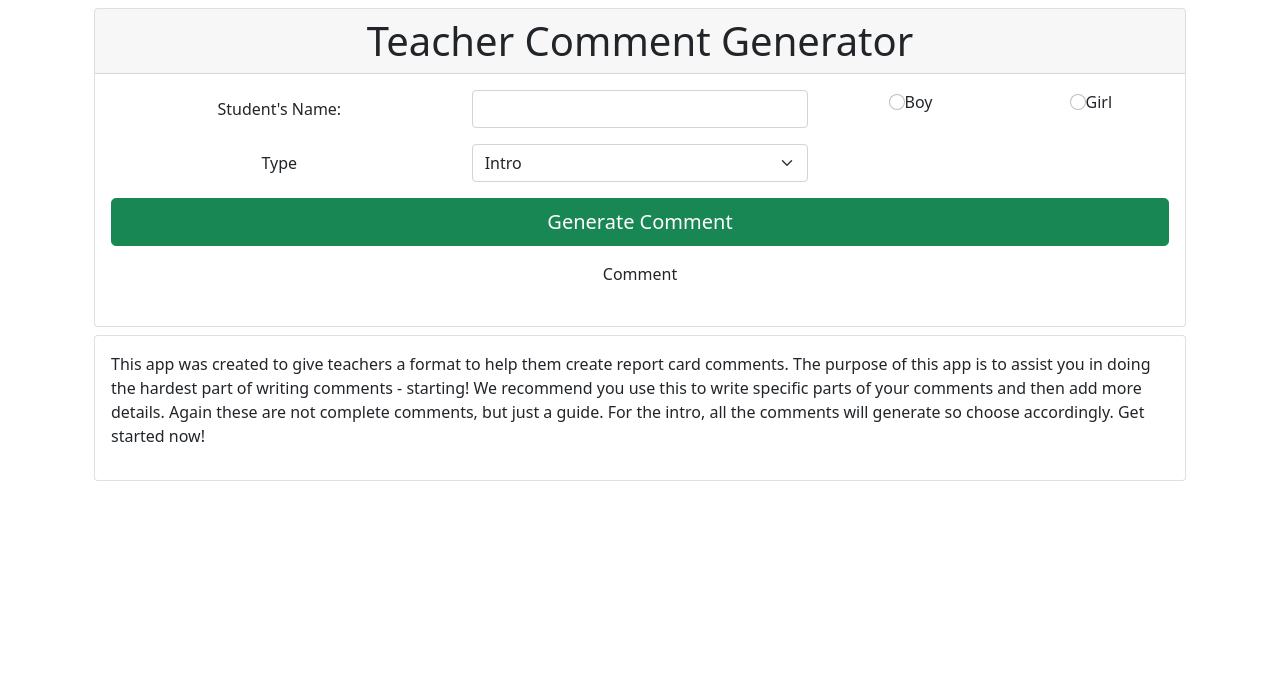
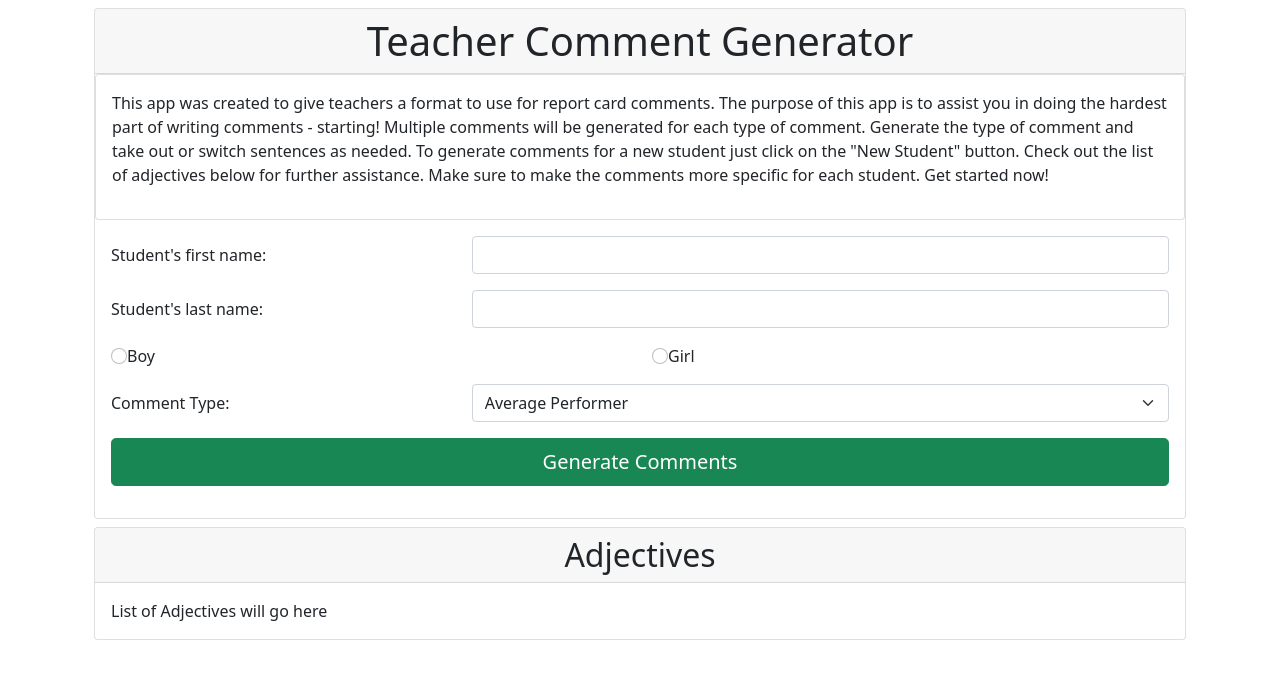
Before and after one commit to jsimmons01/comments-generator, a React (Create React App) app: page / in a window 1280 px wide. Shown: the top 676 px of the page. Built offline with nearby package versions, Linux system fonts and the light colour scheme.

Commit message:
Adds comments and updates StudentComment

```diff
--- a/src/comments.js
+++ b/src/comments.js
@@ -1,15 +1,15 @@
 export const COMMENTS = [
   {
     id: 0,
-    type: "Behavior",
+    type: "High Performer",
 
     gender: "boy",
    text:
       "It has been a joy getting to know stuName this quarter. He is a kind and caring student who is always willing to participate and share his wonderful ideas. stuName puts effort into his assignments and tries his best throughout the day.",
   },
   {
-    id: 0,
-    type: "Behavior",
+    id: 1,
+    type: "High Performer",
 
     gender: "girl",
    text:
@@ -17,30 +17,105 @@ export const COMMENTS = [
   },
   {
     id: 2,
-    type: "On Grade type",
+    type: "Average Performer",
     gender: "boy",
    text:
-      "is performing on grade type. He can improve by completing assignments on time.",
+      "stuName is performing on grade type. He can improve by completing assignments on time.",
   },
   {
     id: 3,
-    type: "On Grade type",
+    type: "Average Performer",
     gender: "girl",
    text:
-      "is performing on grade type. She can improve by completing assignments on time.",
+      "stuName is performing on grade type. She can improve by completing assignments on time.",
   },
   {
     id: 4,
-    type: "Above Grade type",
+    type: "Below Average Performer",
     gender: "boy",
    text:
-      "is performing above grade type. He can improve by completing assignments on time.",
+      "stuName is performing above grade type. He can improve by completing assignments on time.",
   },
   {
     id: 5,
-    type: "Above Grade type",
+    type: "Below Average Performer",
     gender: "girl",
    text:
-      "is performing above grade type. She can improve by completing assignments on time.",
+      "stuName is performing above grade type. She can improve by completing assignments on time.",
   },
+  {
+    id: 6,
+    type: "Behavior Problems",
+    gender: "boy",
+   text:
+   "firstName lastName comes to class on time every day with a smile on his face. firstName is pleasant and friendly.  Occasionally, he needs to be reminded to stay on task. He can improve his focus and concentration during instruction. He has the potential to do well when he completes assignments. I am looking forward to seeing firstName progress next quarter."
+
+  },
+  {
+    id: 7,
+    type: "Behavior Problems",
+    gender: "girl",
+   text:
+   "firstName lastName comes to class on time every day with a smile on her face. firstName is pleasant and friendly.  Occasionally, she needs to be reminded to stay on task. She can improve her focus and concentration during instruction. She has the potential to do well when she completes assignments. I am looking forward to seeing firstName progress next quarter."
+
+  },
+  {
+    id: 8,
+    type: "Behavior Problems",
+    gender: "boy",
+   text:
+   "firstName lastName is a very positive and upbeat student. He makes friends quickly in the classroom and has excellent attendance. At times he is distracting to his friends and classmates. He can improve by listening carefully during instruction and focusing during independent work. I know that firstName can reach his goals if he continues to work hard."
+
+
+  },
+  {
+    id: 9,
+    type: "Behavior Problems",
+    gender: "girl",
+   text:
+   "firstName lastName is a very positive and upbeat student. She makes friends quickly in the classroom and has excellent attendance. At times she is distracting to her friends and classmates. She can improve by listening carefully during instruction and focusing during independent work. I know that firstName can reach her goals if she continues to work hard."
+  },
+  {
+    id: 10,
+    type: "Behavior Problems",
+    gender: "boy",
+   text:
+   "firstName lastName has great attendance and comes to class on time everyday. He is respectful to teachers and classmates. One area for improvement for firstName is for him to complete assignments on time. He is encouraged to use time wisely to finish task in the time required. Also, he is encouraged to ask for help when needed. I am looking forward to seeing firstName progress next quarter."
+  },
+  {
+    id: 11,
+    type: "Behavior Problems",
+    gender: "girl",
+   text:
+   "firstName lastName has great attendance and comes to class on time everyday. She is respectful to teachers and classmates. One area for improvement for firstName is for her to complete assignments on time. She is encouraged to use time wisely to finish task in the time required. Also, She is encouraged to ask for help when needed. I am looking forward to seeing firstName progress next quarter."
+  },
+  {
+    id: 12,
+    type: "Behavior Problems",
+    gender: "boy",
+   text:
+   "firstName lastName shows respect for peers and teachers. He is an enthusiastic learner who enjoys school. It is awesome that he is eager to participate in class but he needs to raise his hand to be fair to all students. Occasionally, firstName  needs to be reminded to stay in his seat. I know that firstName  can reach his goals if he continues to work hard."
+  },
+  {
+    id: 13,
+    type: "Behavior Problems",
+    gender: "girl",
+   text:
+   "firstName lastName shows respect for peers and teachers. She is an enthusiastic learner who enjoys school. It is awesome that she is eager to participate in class but she needs to raise her hand to be fair to all students. Occasionally, firstName  needs to be reminded to stay in her seat. I know that firstName  can reach her goals if she continues to work hard."
+  },
+  {
+    id: 14,
+    type: "Behavior Problems",
+    gender: "boy",
+   text:
+   "firstName lastName comes to class on time everyday. He is hardworking and self-confident. He is learning how to follow the classroom rules and procedures. One area for improvement is for firstname to treat others with respect. I am looking forward to seeing him progress next quarter."
+  },
+  {
+    id: 15,
+    type: "Behavior Problems",
+    gender: "girl",
+   text:
+   "firstName lastName comes to class on time everyday. She is hardworking and self-confident. She is learning how to follow the classroom rules and procedures. One area for improvement is for firstname to treat others with respect. I am looking forward to seeing her progress next quarter."
+  },
+
 ];
--- a/src/components/Home.js
+++ b/src/components/Home.js
@@ -7,21 +7,31 @@ const Home = () => {
 
     return (
       <div className="container">
-        <Card className='my-2 text-center'>
-          <CardHeader tag='h1'>
+
+
+        <Card className='my-2'>
+          <CardHeader className='text-center' tag='h1'>
           Teacher Comment Generator
           </CardHeader>
+          <Card>
+          <CardBody>
+            <Directions />
+          </CardBody>
+        </Card>
+
           <CardBody>
             <StudentInfo />
 
           </CardBody>
         </Card>
-
         <Card>
+          <CardHeader className='text-center' tag='h2'>Adjectives</CardHeader>
           <CardBody>
-            <Directions />
+            List of Adjectives will go here
           </CardBody>
         </Card>
+
+
       </div>
     );
   }
@@ -31,9 +41,10 @@ function Directions() {
   return (
     <div>
       <p>
-        This app was created to give teachers a format to help them create
-        report card comments. The purpose of this app is to assist you in doing the hardest part of
-        writing comments - starting! We recommend you use this to write specific parts of your comments and then add more details. Again these are not complete comments, but just a guide. For the intro, all the comments will generate so choose accordingly. Get started now!
+      This app was created to give teachers a format to use for
+       report card comments. The purpose of this app is to assist you in doing the hardest part of
+       writing comments - starting! Multiple comments will be generated for each type of comment. Generate the type of comment and take out or switch sentences as needed. To generate comments for a new student just click on the "New Student" button. Check out the list of adjectives below for further assistance. Make sure to make the comments more specific for each student. Get started now!
+
       </p>
     </div>
   );
--- a/src/components/StudentComment.js
+++ b/src/components/StudentComment.js
@@ -3,10 +3,14 @@ import { COMMENTS } from "../comments";
 
 
 
-const StudentComment = ({ studentName, gender,type }) => {
+const StudentComment = ({ firstName, lastName, gender,type }) => {
+
+
 
   const studentComment = (
-    COMMENTS.filter((comment) => comment.gender === gender)).filter((comment) => comment.type === type)
+   COMMENTS.filter((comment) => comment.gender === gender)).filter((comment) => comment.type === type);
+
+
     console.log(studentComment)
 
 
@@ -14,11 +18,10 @@ const StudentComment = ({ studentName, gender,type }) => {
 
     studentComment.map((comment) =>
     <p key={comment.id}>
-   {studentName} {comment.text}
+    {comment.text.replace(/firstName/g, firstName).replace(/lastName/, lastName)}
+
     </p>
    )
-
-
   )
 
 };
--- a/src/components/StudentInfo.js
+++ b/src/components/StudentInfo.js
@@ -7,12 +7,15 @@ import StudentComment from "./StudentComment";
 
 /*************************************************** TO DO**************************************************************************
     *******************************Get the app working to dos******************
-    *create a comment file with comments like intro and subject
+    *create a comment file with different types of comments
     *chnage size of new student button
     *create validation for the form
     * style page
-    * add links
-    * set up two ways to do comments, one to generate all for a section. The other to generate one comment.
+    * add helpful links, maybe an about page
+    * add a read me file
+    * fix the radio buttons
+    * add list of adjectives
+
 
 ************************************Aspirations*********************************
 
@@ -23,14 +26,16 @@ import StudentComment from "./StudentComment";
 
 
 
+
  *********************************************************************************************************************************/
 class StudentInfo extends Component {
   constructor(props) {
     super(props);
     this.state = {
-      studentName: " ",
+      firstName: " ",
+      lastName: " ",
       gender: " ",
-      type: "Intro",
+      type: "Average Performer",
       comments: COMMENTS,
       showComment: false
 
@@ -71,9 +76,10 @@ class StudentInfo extends Component {
 
   addNewStudent(){
     this.setState({
-      studentName: " ",
+      firstName: " ",
+      lastName: " ",
       gender: " ",
-      type: "Intro",
+      type: "Average Performer",
       showComment: false
 
     })
@@ -86,21 +92,39 @@ class StudentInfo extends Component {
         <div className="col-md">
           <Form onSubmit={this.toggleComment} >
             <FormGroup row>
-              <Label htmlFor="studentName" md={4}>
-                Student's Name:
+              <Label htmlFor="firstName" md={4}>
+                Student's first name:
               </Label>
-              <Col md={4}>
+              <Col>
                 <Input
                   type="text"
-                  id="studentName"
-                  name="studentName"
-                  placeholder="Student Name"
-                  value={this.state.studentName}
+                  id="firstName"
+                  name="firstName"
+                  placeholder="First Name"
+                  value={this.state.firstName}
                   onChange={this.handleInputChange}
                 />
               </Col>
+            </FormGroup>
+            <FormGroup row>
+              <Label htmlFor="lastName" md={4}>
+                Student's last name:
+              </Label>
               <Col>
                 <Input
+                  type="text"
+                  id="lastName"
+                  name="lastName"
+                  placeholder="Last Name"
+                  value={this.state.lastName}
+                  onChange={this.handleInputChange}
+                />
+              </Col>
+            </FormGroup>
+
+            <FormGroup row>
+            <Col>
+            <Input
                   type="radio"
                   name="gender"
                   value="boy"
@@ -108,25 +132,24 @@ class StudentInfo extends Component {
                   onChange={this.handleInputChange}
                 />
                 <Label check>Boy</Label>
-              </Col>
+            </Col>
 
               <Col>
-                <Input
+              <Input
                   type="radio"
                   name="gender"
                   value="girl"
                   checked={this.state.gender === "girl"}
                   onChange={this.handleInputChange}
                 />
-                <Label check>Girl</Label>
+              <Label check>Girl</Label>
               </Col>
-            </FormGroup>
-
-            <FormGroup row>
+              </FormGroup>
+              <FormGroup row>
               <Label htmlFor="type" md={4}>
-                Type
+                Comment Type:
               </Label>
-              <Col md={4}>
+              <Col>
                 <Input
                   type="select"
                   id="type"
@@ -134,10 +157,10 @@ class StudentInfo extends Component {
                   value={this.state.type}
                   onChange={this.handleInputChange}
                 >
-                  <option>Intro</option>
-                  <option>Behavior (positive)</option>
-                  <option>Behavior (needs improvement)</option>
-                  <option>Closure</option>
+                  <option>High Performer</option>
+                  <option>Average Performer</option>
+                  <option>Below Average Performer</option>
+                  <option>Behavior Problems</option>
 
                 </Input>
               </Col>
@@ -145,15 +168,9 @@ class StudentInfo extends Component {
             <FormGroup row>
               <Col>
                 <Button type="submit" color="success" size="lg" block>
-                  Generate Comment
+                  Generate Comments
                 </Button>
               </Col>
-            </FormGroup>
-            <FormGroup>
-             <Label for="exampleText">
-                 Comment
-             </Label>
-
             </FormGroup>
 
           </Form>
@@ -164,7 +181,7 @@ class StudentInfo extends Component {
 
 
         </div>
-        {this.state.showComment && <StudentComment studentName={this.state.studentName} gender={this.state.gender} type={this.state.type}  />
+        {this.state.showComment && <StudentComment firstName={this.state.firstName} lastName={this.state.lastName} gender={this.state.gender} type={this.state.type}  />
         }
 
         {this.state.showComment && <Button onClick={this.addNewStudent} className='newStudentBtn' outline color='primary' size='sm'>New Student</Button>}
```
